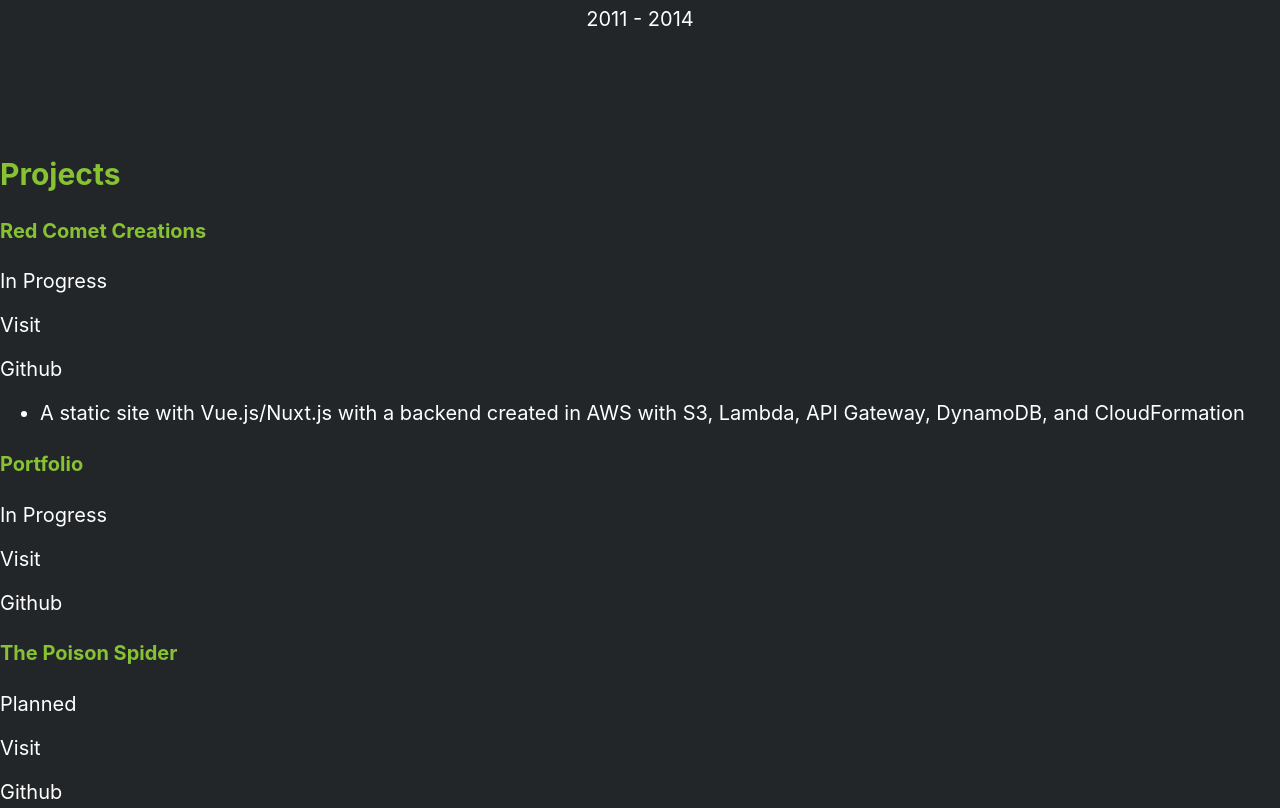
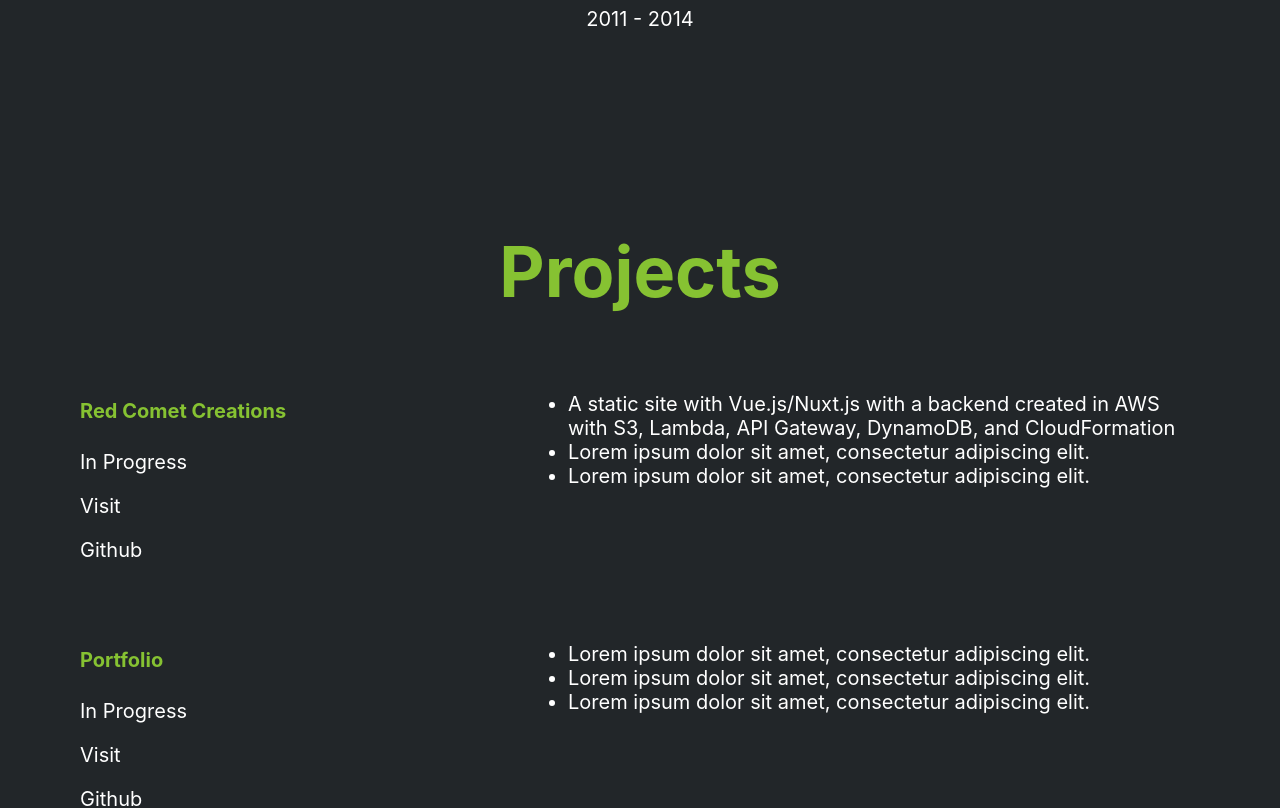
Before and after one commit to zstrangeway/portfolio, a Next.js app: page / in a window 1280 px wide. Shown: the part 7200-8008 px from the top of the page. Built offline with nearby package versions, Linux system fonts and the light colour scheme.

Commit message:
projects section

```diff
--- a/components/ProjectItem.tsx
+++ /dev/null
@@ -1,31 +0,0 @@
-import { Project } from "../types";
-
-type ProjectItemProps = {
-  project: Project;
-};
-
-const ProjectItem = ({ project }: ProjectItemProps): JSX.Element => {
-  return (
-    <>
-      <h4 key={project.title}>{project.title}</h4>
-      <p>{project.date}</p>
-      <p>
-        <a href={project.url} target="_blank" rel="noreferrer">
-          Visit
-        </a>
-      </p>
-      <p>
-        <a href={project.githubUrl} target="_blank" rel="noreferrer">
-          Github
-        </a>
-      </p>
-      <ul>
-        {project.details.map((detail) => {
-          return <li key={detail}>{detail}</li>;
-        })}
-      </ul>
-    </>
-  );
-};
-
-export default ProjectItem;
--- /dev/null
+++ b/components/Projects/ProjectItem.tsx
@@ -0,0 +1,36 @@
+import { Project } from "../../types";
+import styles from "../../styles/Projects.module.scss";
+
+type ProjectItemProps = {
+  project: Project;
+};
+
+const ProjectItem = ({ project }: ProjectItemProps): JSX.Element => {
+  return (
+    <div className={styles.project_item}>
+      <div className={styles.project_item_info}>
+        <h4 key={project.title}>{project.title}</h4>
+        <p>{project.date}</p>
+        <p>
+          <a href={project.url} target="_blank" rel="noreferrer">
+            Visit
+          </a>
+        </p>
+        <p>
+          <a href={project.githubUrl} target="_blank" rel="noreferrer">
+            Github
+          </a>
+        </p>
+      </div>
+      <div className={styles.project_item_details}>
+        <ul>
+          {project.details.map((detail) => {
+            return <li key={detail}>{detail}</li>;
+          })}
+        </ul>
+      </div>
+    </div>
+  );
+};
+
+export default ProjectItem;
--- a/components/Projects.tsx
+++ b/components/Projects/Projects.tsx
@@ -1,14 +1,15 @@
-import { Project } from "../types";
-import ProjectItem from "../components/ProjectItem";
+import { Project } from "../../types";
+import ProjectItem from "./ProjectItem";
+import styles from "../../styles/Projects.module.scss";
 
 const Projects = (): JSX.Element => {
   return (
-    <div>
-      <h2>Projects</h2>
+    <section className={styles.section}>
+      <h2 className={styles.section_header}>Projects</h2>
       {projects.map((project) => {
         return <ProjectItem key={project.title} project={project} />;
       })}
-    </div>
+    </section>
   );
 };
 
@@ -22,6 +23,8 @@
     githubUrl: "https://github.com/zstrangeway/red-comet",
     details: [
       "A static site with Vue.js/Nuxt.js with a backend created in AWS with S3, Lambda, API Gateway, DynamoDB, and CloudFormation",
+      "Lorem ipsum dolor sit amet, consectetur adipiscing elit.",
+      "Lorem ipsum dolor sit amet, consectetur adipiscing elit.",
     ],
   },
   {
@@ -29,13 +32,21 @@
     date: "In Progress",
     url: "https://zacstrangeway.com/",
     githubUrl: "https://github.com/zstrangeway/portfolio",
-    details: [],
+    details: [
+      "Lorem ipsum dolor sit amet, consectetur adipiscing elit.",
+      "Lorem ipsum dolor sit amet, consectetur adipiscing elit.",
+      "Lorem ipsum dolor sit amet, consectetur adipiscing elit.",
+    ],
   },
   {
     title: "The Poison Spider",
     date: "Planned",
     url: "https://thepoisonspider.com",
     githubUrl: "https://github.com/zstrangeway/poison-spider",
-    details: [],
+    details: [
+      "Lorem ipsum dolor sit amet, consectetur adipiscing elit.",
+      "Lorem ipsum dolor sit amet, consectetur adipiscing elit.",
+      "Lorem ipsum dolor sit amet, consectetur adipiscing elit.",
+    ],
   },
 ];
--- a/pages/index.tsx
+++ b/pages/index.tsx
@@ -3,7 +3,7 @@
 import Education from "../components/Education";
 import WorkHistory from "../components/WorkHistory/WorkHistory";
 import Hero from "../components/Hero";
-import Projects from "../components/Projects";
+import Projects from "../components/Projects/Projects";
 import Skills from "../components/Skills/Skills";
 
 const Home = (): JSX.Element => {
--- /dev/null
+++ b/styles/Projects.module.scss
@@ -0,0 +1,14 @@
+@import "_base";
+
+.project_item {
+  display: flex;
+  margin: 0 4rem 2rem 4rem;
+
+  .project_item_info {
+    width: 40%;
+  }
+
+  .project_item_details {
+    width: 60%;
+  }
+}
```
